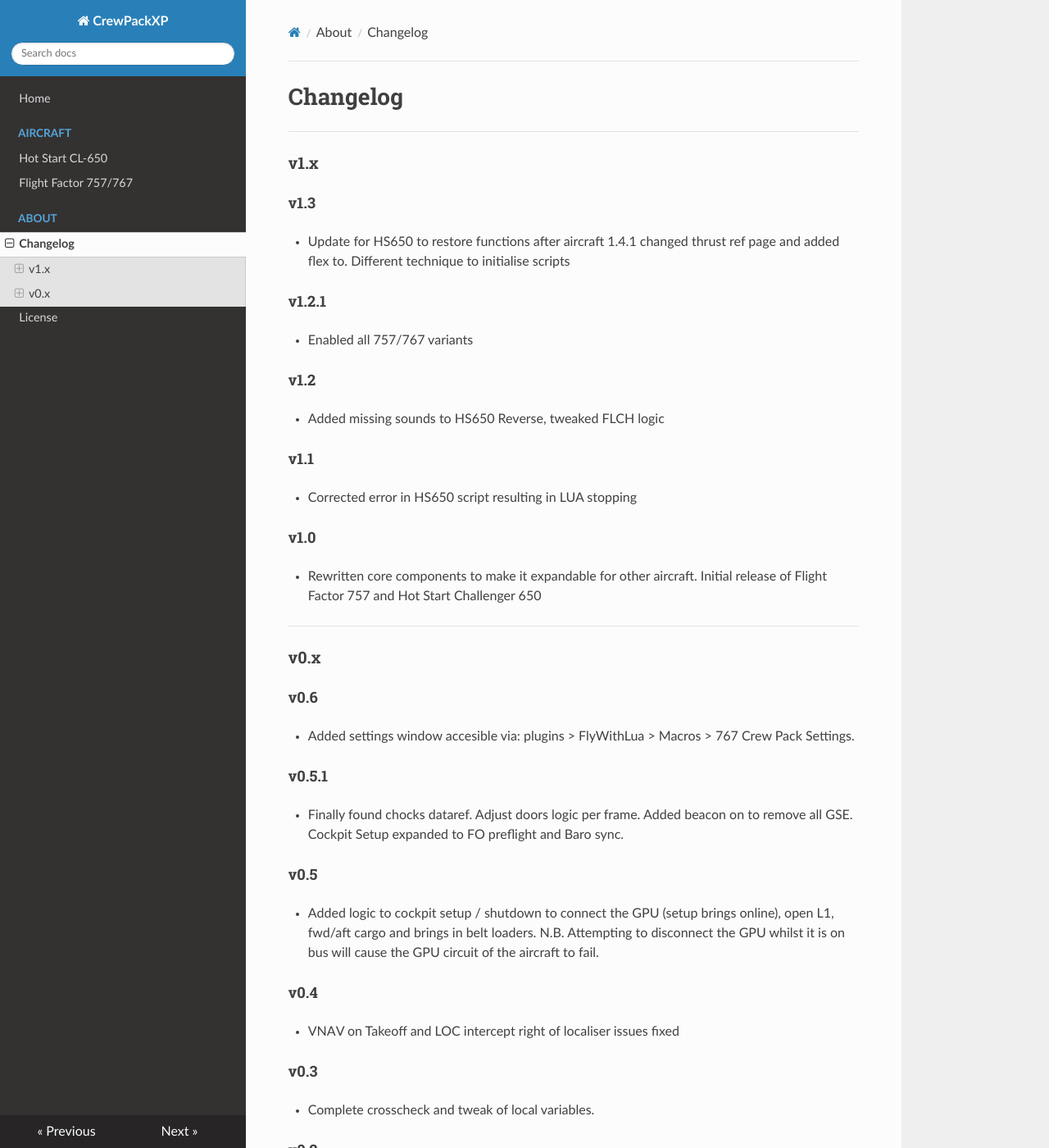
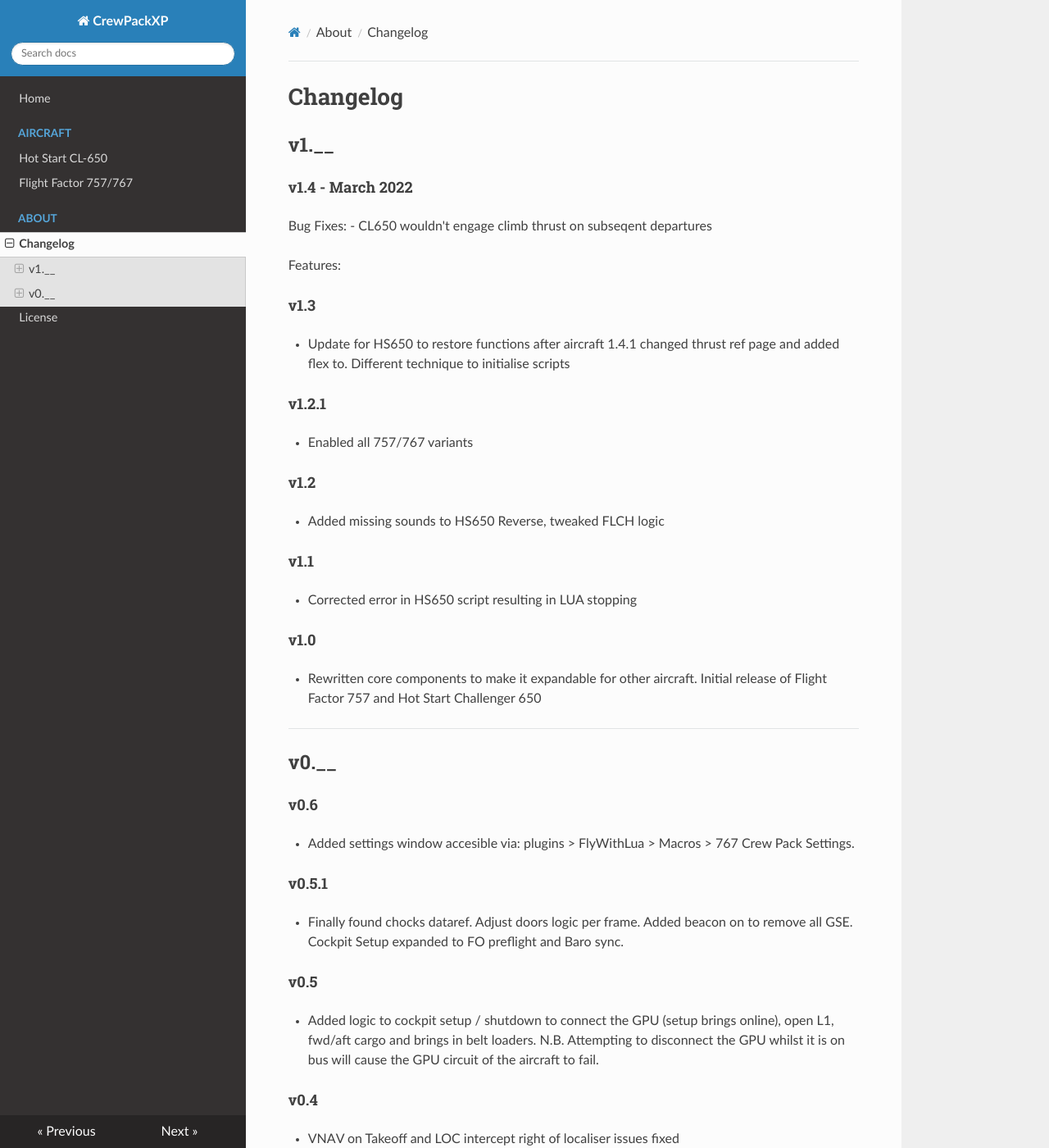
Before and after one commit to N1K340/CrewPackXP, an MkDocs documentation site: the page built from docs/changelog.md, in a window 1280 px wide and 1400 px high. Shown: the whole window at 82% size. Built offline with MkDocs 1.6.1, drawn with Linux system fonts in a browser that asks for light colours; nearby versions of some CDN libraries.

Commit message:
Update changelog.md

```diff
--- a/docs/changelog.md
+++ b/docs/changelog.md
@@ -1,7 +1,12 @@
 # Changelog
-***
 
-### v1.x
+## v1.__
+
+#### v1.4 - March 2022
+Bug Fixes:
+- CL650 wouldn't engage climb thrust on subseqent departures
+
+Features:
 
 #### v1.3
 - Update for HS650 to restore functions after aircraft 1.4.1 changed thrust ref page and added flex to. Different technique to initialise scripts
@@ -19,8 +24,7 @@
 - Rewritten core components to make it expandable for other aircraft. Initial release of Flight Factor 757 and Hot Start Challenger 650
 
 ***
-### v0.x
-
+## v0.__
 
 #### v0.6
 - Added settings window accesible via: plugins > FlyWithLua > Macros > 767 Crew Pack Settings.
```
